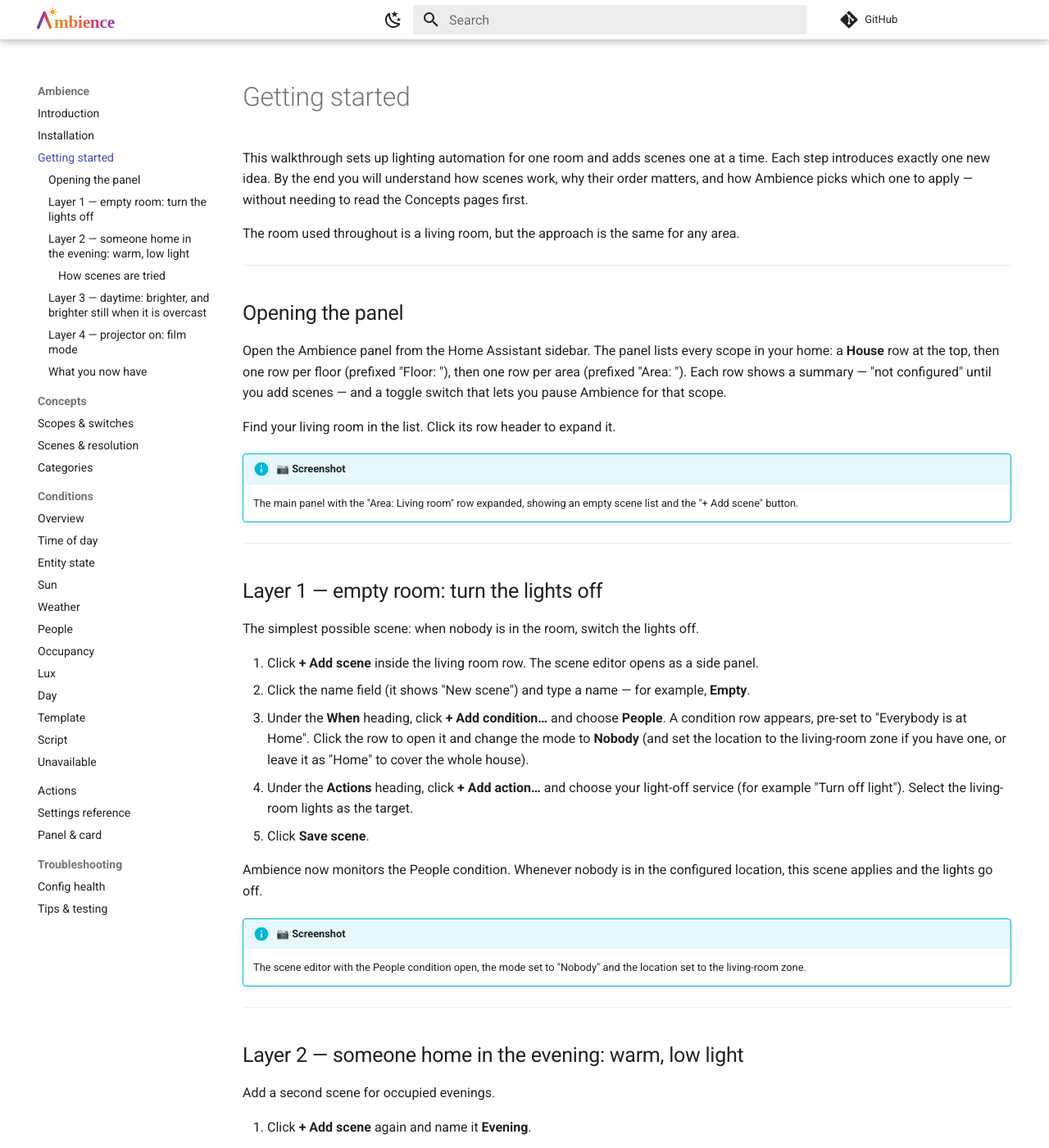
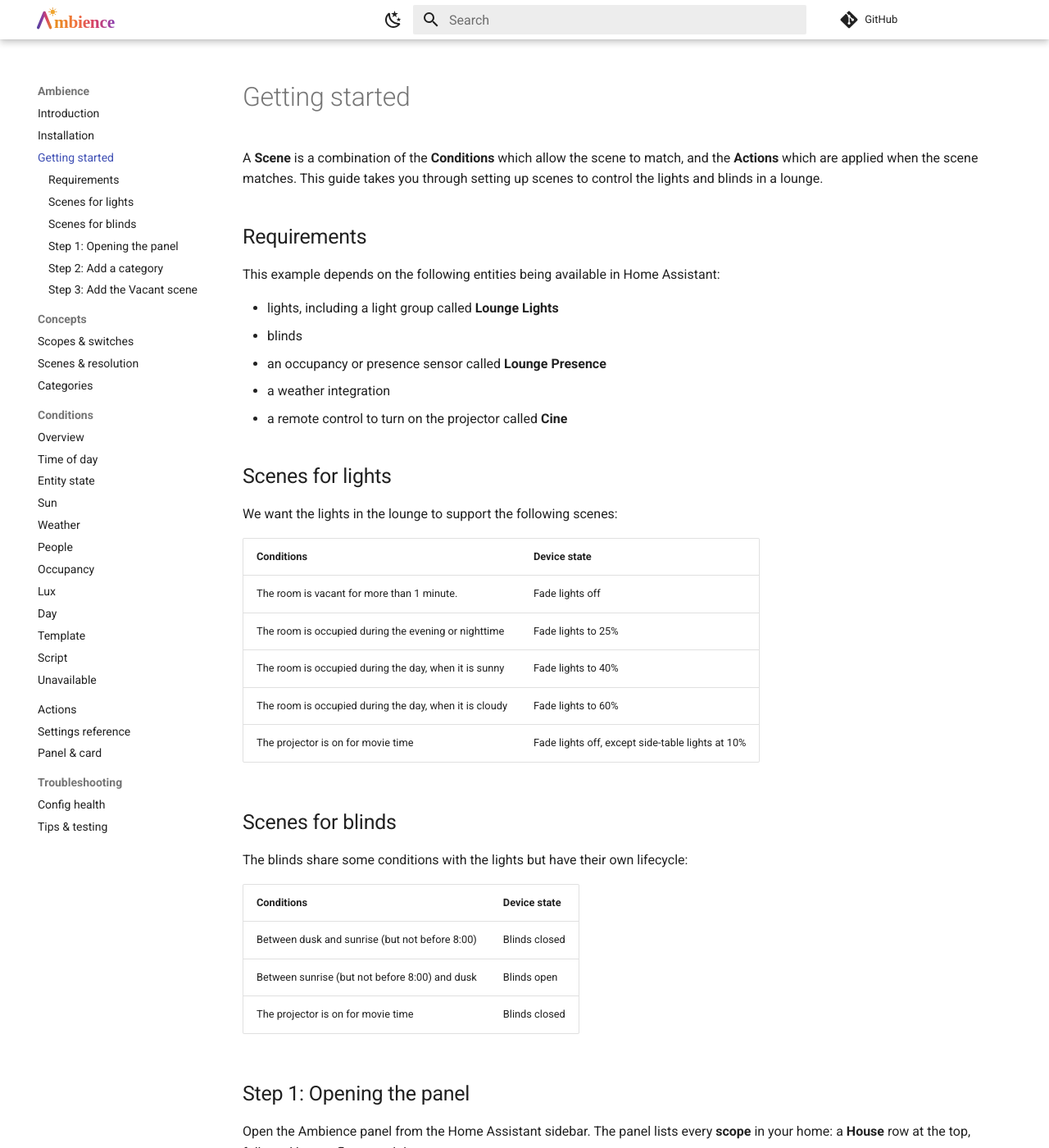
Before and after one commit to clintongormley/ambience, an MkDocs documentation site: the page built from docs/getting-started.md, in a window 1280 px wide and 1400 px high. Shown: the whole window at 82% size. Built offline with MkDocs 1.6.1 and Material for MkDocs 9.7.7, drawn with Linux system fonts in a browser that asks for light colours; comment, search, counter and statistics services are not loaded; some of the changed text lies outside the part shown.

````diff
--- a/docs/getting-started.md
+++ b/docs/getting-started.md
@@ -1,179 +1,116 @@
 # Getting started
 
-This walkthrough sets up lighting automation for one room and adds scenes one at
-a time. Each step introduces exactly one new idea. By the end you will
-understand how scenes work, why their order matters, and how Ambience picks
-which one to apply — without needing to read the Concepts pages first.
+A **Scene** is a combination of the **Conditions** which allow the scene to
+match, and the **Actions** which are applied when the scene matches. This guide
+takes you through setting up scenes to control the lights and blinds in a
+lounge.
 
-The room used throughout is a living room, but the approach is the same for any
-area.
+## Requirements
+
+This example depends on the following entities being available in Home
+Assistant:
+
+- lights, including a light group called **Lounge Lights**
+- blinds
+- an occupancy or presence sensor called **Lounge Presence**
+- a weather integration
+- a remote control to turn on the projector called **Cine**
+
+## Scenes for lights
+
+We want the lights in the lounge to support the following scenes:
+
+| Conditions                                             | Device state                                     |
+| ------------------------------------------------------ | ------------------------------------------------ |
+| The room is vacant for more than 1 minute.             | Fade lights off                                  |
+| The room is occupied during the evening or nighttime   | Fade lights to 25%                               |
+| The room is occupied during the day, when it is sunny  | Fade lights to 40%                               |
+| The room is occupied during the day, when it is cloudy | Fade lights to 60%                               |
+| The projector is on for movie time                     | Fade lights off, except side-table lights at 10% |
+
+## Scenes for blinds
+
+The blinds share some conditions with the lights but have their own lifecycle:
+
+| Conditions                                     | Device state  |
+| ---------------------------------------------- | ------------- |
+| Between dusk and sunrise (but not before 8:00) | Blinds closed |
+| Between sunrise (but not before 8:00) and dusk | Blinds open   |
+| The projector is on for movie time             | Blinds closed |
+
+## Step 1: Opening the panel
+
+Open the Ambience panel from the Home Assistant sidebar. The panel lists every
+**scope** in your home: a **House** row at the top, followed by any **floors**
+and then any **areas**.
+
+![Empty panel.](images/getting-started/empty_panel.png "Empty panel.")
+
+!!! tip "Optional: set up Workday & Weather"
+
+    The **Weather** and **Day** conditions depend on other services in Home
+    Assistant. You can dismiss the suggestion to set them up for now. Later you will
+    see how to configure them under **Settings**.
+
+## Step 2: Add a category
+
+We want to set up scenes to control the lights in the lounge. To start we will
+add a new category called **Lights**, by clicking **+ Add category** at the top
+of the screen.
+
+This takes you to the **Categories** tab under **Settings**. Click the **+ Add
+category** button and fill out the form as shown below:
+
+![Add a category called Lights.](images/getting-started/lights_category.png "Add a category called Lights.")
+
+Click **Save** and then close the settings page with the **X** in the top right
+corner. Then select the **Lights** category from the **Category filter** at the
+top of the page.
+
+![Lights category selected.](images/getting-started/category_selector.png "Lights category selected.")
+
+## Step 3: Add the *Vacant* scene
+
+The first scene we'll add is the **Vacant** scene — what the lights should do
+when the room has been vacant for at least 1 minute. Click the **Lounge** header
+to expand that scope, then:
+
+- Press the **+ Add scene** button.
+- Click on **New scene** to change the name to **Vacant**.
+- The **Category** and **Scope** should already be set to **Lights** and
+    **Lounge** respectively.
+
+![Adding a new scene.](images/getting-started/add_vacant_1.png "Adding a new scene.")
+
+!!! info "Scopes and Categories"
+
+    Scopes and Categories allow you to segment your devices down into small related
+    groups. All the scenes which control (for instance) the lights in the lounge
+    should be added to the **Lounge** scope, under the **Lights** category. That way
+    you can be sure that there are no competing automations trying to control the
+    same devices.
+
+    The **actions** in a scene can only target devices that belong to that scope (or
+    to children of the scope if the scope is **House** or a floor). **Conditions**,
+    on the other hand, can target entities anywhere in the house.
+
+We want this scene to apply when the lounge has been vacant for at least one
+minute. So, under **When**:
+
+- Click **Add condition** and choose **Occupancy**.
+- Click **Select an entity**.
+- Select the **Lounge Presence** entity.
+- Change **Detected** to **Clear**.
+- and set **For** to **00:01:00** (i.e. one minute).
+
+![Setup occupancy condition.](images/getting-started/add_vacant_2.png "Setup occupancy condition.")
+
+As soon as you click away from the condition you've just added, the form gets
+replaced by a simple summary of the condition:
+
+![Occupancy condition summary.](images/getting-started/add_vacant_3.png "Occupancy condition summary.")
 
 ______________________________________________________________________
-
-## Opening the panel
-
-Open the Ambience panel from the Home Assistant sidebar. The panel lists every
-scope in your home: a **House** row at the top, then one row per floor (prefixed
-"Floor: "), then one row per area (prefixed "Area: "). Each row shows a summary
-— "not configured" until you add scenes — and a toggle switch that lets you
-pause Ambience for that scope.
-
-Find your living room in the list. Click its row header to expand it.
-
-!!! info "📷 Screenshot"
-
-    The main panel with the "Area: Living room" row expanded, showing an empty scene
-    list and the "+ Add scene" button.
-
-______________________________________________________________________
-
-## Layer 1 — empty room: turn the lights off
-
-The simplest possible scene: when nobody is in the room, switch the lights off.
-
-1. Click **+ Add scene** inside the living room row. The scene editor opens as a
-    side panel.
-1. Click the name field (it shows "New scene") and type a name — for example,
-    **Empty**.
-1. Under the **When** heading, click **+ Add condition…** and choose **People**.
-    A condition row appears, pre-set to "Everybody is at Home". Click the row
-    to open it and change the mode to **Nobody** (and set the location to the
-    living-room zone if you have one, or leave it as "Home" to cover the whole
-    house).
-1. Under the **Actions** heading, click **+ Add action…** and choose your
-    light-off service (for example "Turn off light"). Select the living-room
-    lights as the target.
-1. Click **Save scene**.
-
-Ambience now monitors the People condition. Whenever nobody is in the configured
-location, this scene applies and the lights go off.
-
-!!! info "📷 Screenshot"
-
-    The scene editor with the People condition open, the mode set to "Nobody" and
-    the location set to the living-room zone.
-
-______________________________________________________________________
-
-## Layer 2 — someone home in the evening: warm, low light
-
-Add a second scene for occupied evenings.
-
-1. Click **+ Add scene** again and name it **Evening**.
-1. Add a **People** condition — this time leave it on **Everybody** or switch it
-    to **Anybody** (someone is present).
-1. Add a **Time of day** condition. Click the row and select the **Evening**
-    period. Evening runs from sunset to dusk; if you also want to cover late
-    nights, add **Nighttime** (sunset until sunrise) to the same condition —
-    you can select multiple periods.
-1. Add a light action set to a warm, dim brightness (for example 20 % at 2700
-    K).
-1. Click **Save scene**.
-
-### How scenes are tried
-
-Your living room now has two scenes. Ambience works through them from the top of
-the list to the bottom. The first scene whose conditions all pass is the one
-that applies — the remaining scenes are skipped.
-
-Order therefore matters. "Empty" should sit above "Evening" so that the
-lights-off instruction wins whenever the room is empty, regardless of the time.
-
-If Ambience put "Evening" first and found someone was home in the evening, it
-would apply "Evening" — and never even check "Empty". With "Empty" first, an
-empty room is caught immediately.
-
-Drag the rows to reorder them if needed.
-
-!!! info "📷 Screenshot"
-
-    The living room scope showing two scenes: "Empty" at the top, "Evening" below
-    it. The scene list shows each scene's condition summary.
-
-______________________________________________________________________
-
-## Layer 3 — daytime: brighter, and brighter still when it is overcast
-
-During the day you probably want more light. When the sky is dull you want even
-more. Two scenes handle this, sitting one above the other.
-
-**Scene: Sunny day**
-
-1. Click **+ Add scene** and name it **Sunny day**.
-1. Add a **People** condition — someone present.
-1. Add a **Time of day** condition and select **Daytime** (sunrise until
-    sunset).
-1. Add a **Weather** condition. Open the condition and pick a group that
-    represents good weather (for example **Sunny**), or add a numeric threshold
-    (such as humidity or temperature) if you prefer.
-1. Add a light action at a moderate daytime brightness (for example 70 %).
-1. Click **Save scene**.
-
-**Scene: Dull day**
-
-1. Click **+ Add scene** and name it **Dull day**.
-1. Add the same **People** and **Time of day** (Daytime) conditions.
-1. Add a **Weather** condition set to overcast or low-light conditions.
-1. Add a light action at a higher brightness (for example 90 %) to compensate.
-1. Click **Save scene**.
-
-Place both of these below "Empty" but above "Evening" in the list. Because the
-first match wins, only one of the two daytime scenes will apply at any moment —
-whichever one's weather condition passes first. If neither daytime scene matches
-(because it is not daytime), Ambience moves on to "Evening".
-
-!!! info "📷 Screenshot"
-
-    The scene editor with a Weather condition open, showing the condition groups
-    (Sunny, Dim, Dark, Wet, Windy).
-
-______________________________________________________________________
-
-## Layer 4 — projector on: film mode
-
-Sometimes you want a scene that overrides everything else. When the projector is
-running, close the blinds, dim the main lights, and leave the side lights on
-low.
-
-1. Click **+ Add scene** and name it **Film**.
-1. Add an **Entity state** condition. Select your projector or media player
-    entity and set the expected state (for example, `playing` or `on`).
-1. Add multiple actions:
-    - Close the blinds (a cover service).
-    - Dim the main lights (for example 5 % brightness).
-    - Set the side lights to a low warm level (for example 10 % at 2200 K).
-1. Click **Save scene**.
-1. Drag the **Film** scene to the very top of the list.
-
-Because Film sits first, Ambience checks it before anything else. The moment the
-projector turns on, Film wins and all three actions run together. When the
-projector stops, Film's condition no longer passes, and Ambience falls through
-to whichever other scene matches the current time and occupancy.
-
-!!! info "📷 Screenshot"
-
-    The scene editor for "Film" showing three action rows: one for the blind, one
-    for the main lights, one for the side lights.
-
-______________________________________________________________________
-
-## What you now have
-
-One room. Several scenes. Tried from the top of the list downward. The first one
-whose conditions all pass is applied automatically.
-
-```
-Film          ← projector on → dim lights, close blinds, low side light
-Empty         ← nobody home  → lights off
-Dull day      ← daytime, overcast, someone home → 90 % brightness
-Sunny day     ← daytime, sunny, someone home    → 70 % brightness
-Evening       ← evening or night, someone home  → warm, dim light
-```
-
-Ambience re-evaluates this list whenever any of the tracked inputs change —
-occupancy, time of day, weather, or entity state. You do not need automations,
-helpers, or `input_boolean` flags. Each scene is self-contained: name,
-conditions (the "when"), actions (the "then").
 
 To learn exactly how scenes, categories, and the resolution order fit together,
 see [Scenes & resolution](concepts/scenes-and-resolution.md). To understand why
--- a/docs/stylesheets/extra.css
+++ b/docs/stylesheets/extra.css
@@ -66,7 +66,7 @@
    full reading column. max-width only shrinks oversized images — smaller
    images (and the inline "My Home Assistant" badge) keep their natural size. */
 .md-typeset img {
-  max-width: 800px;
+  max-width: 650px;
   height: auto;
 }
 
````
Also changed, not shown: docs/images/getting-started/add_vacant_1.png (added), docs/images/getting-started/add_vacant_2.png (added), docs/images/getting-started/add_vacant_3.png (added), docs/images/getting-started/category_selector.png (added), docs/images/getting-started/empty_panel.png (added), docs/images/getting-started/lights_category.png (added), docs/images/index/scene_manager.png.
